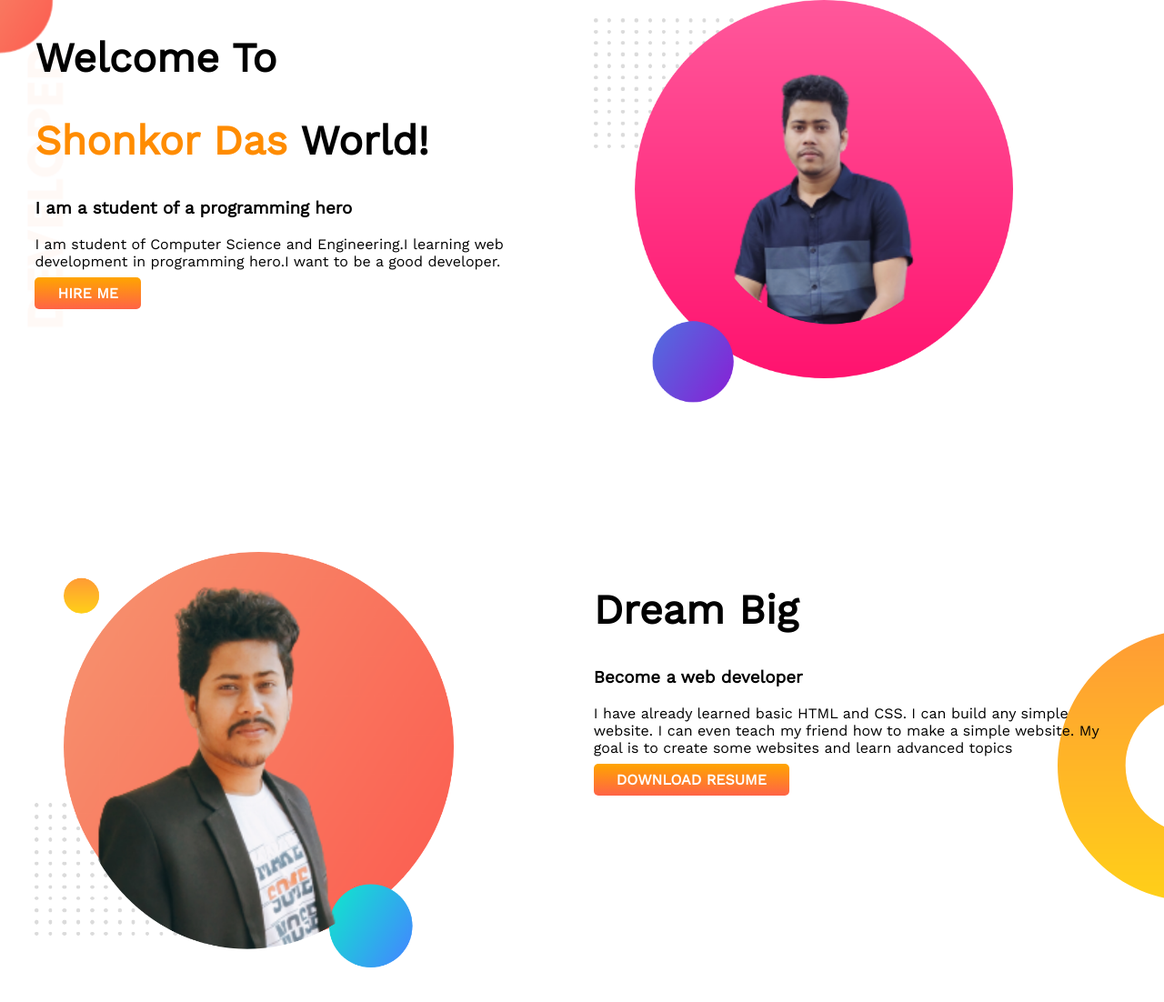
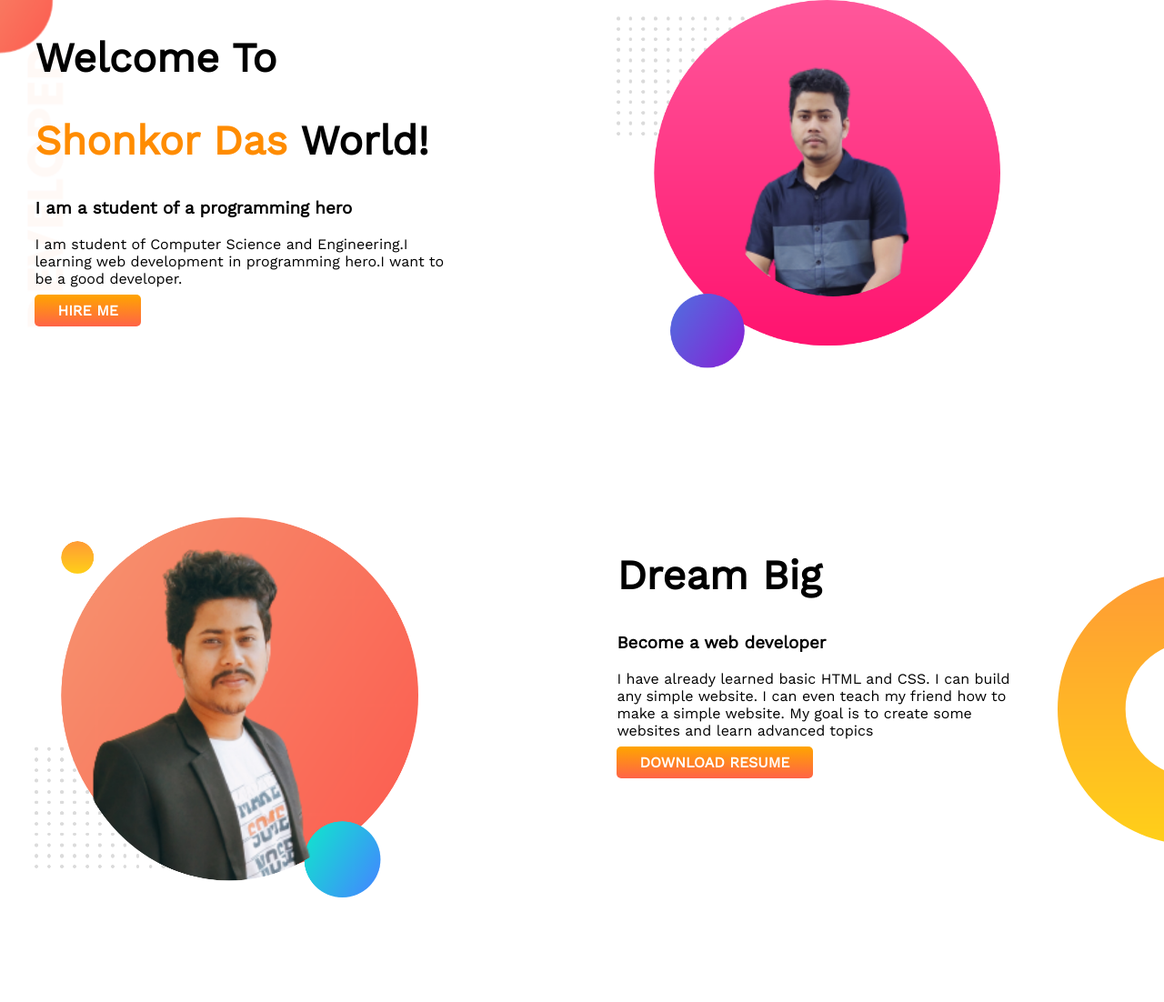
Before and after one commit to shonkor-das/developer-portfolio, a plain HTML site: page index.html in a window 1280 px wide. Shown: the whole page at 91% size. Drawn offline with nearby package versions, Linux system fonts and the light colour scheme.

Commit message:
dream added

```diff
--- a/index.html
+++ b/index.html
@@ -17,7 +17,7 @@
             <h1>Welcome To</h1>
             <h1><span>Shonkor Das</span> World!</h1>
             <h3>I am a student of a programming hero</h3>
-            <p>I am student of Computer Science and Engineering.I learning web development in programming hero.I want to be a good developer.</p>
+            <p class="dream-para">I am student of Computer Science and Engineering.I learning web development in programming hero.I want to be a good developer.</p>
             <a class="hire-link-button" target="_blank" href="https://www.linkedin.com/in/shonkor/">HIRE ME</a>
         </div>
         <div class="half-width">
@@ -34,7 +34,7 @@
         <div class="half-width">
             <h1>Dream Big</h1>
             <h3>Become a web developer</h3>
-            <p>I have already learned basic HTML and CSS. I can build any simple website. I can even teach my friend how to make a simple website. My goal is to create some websites and learn advanced topics</p>
+            <p class="dream-para">I have already learned basic HTML and CSS. I can build any simple website. I can even teach my friend how to make a simple website. My goal is to create some websites and learn advanced topics</p>
             <a class="hire-link-button" target="_blank" href="https://www.linkedin.com/in/shonkor/">DOWNLOAD RESUME</a>
         </div>
 
--- a/style.css
+++ b/style.css
@@ -13,11 +13,11 @@ section{
     margin-bottom: 160px;
 }
 .half-width{
-    width: 45%;
+    width: 50%;
     padding-left: 3%;
 }
 .half-width img{
-    width: 80%;
+    width: 70%;
 }
 .hire-link-button{
     text-decoration: none;
@@ -35,5 +35,7 @@ section{
     background-image: url("images/dream-bg.png");
     background-repeat: no-repeat;
     background-position: right;
-    padding-bottom: 10px;
 }
+.dream-para{
+    padding-right: 25%;
+}
```
